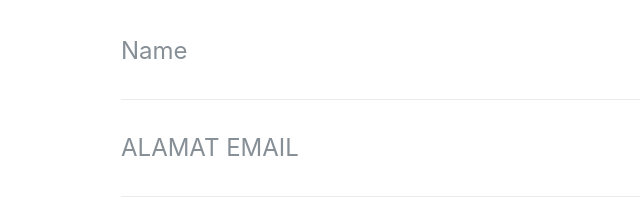
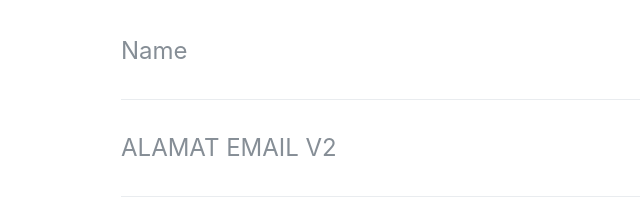
Before and after one commit to razanalia/mini_project, a website with bundled scripts: page index.html in a window 1280 px wide. Shown: the part 2520-2738 px from the top of the page, 154-794 px from the left. Built offline with nearby package versions, Linux system fonts and the light colour scheme.

Commit message:
Update index.html

```diff
--- a/index.html
+++ b/index.html
@@ -184,8 +184,8 @@ RawBlameHistory
               </div>
               <div class="control-group">
                 <div class="form-group floating-label-form-group controls mb-0 pb-2">
-                  <label>ALAMAT EMAIL</label>
-                  <input class="form-control" id="email" type="email" placeholder="ALAMAT EMAIL" required="required" data-validation-required-message="TOLONG TULIS EMAIL ANDA.">
+                  <label>ALAMAT EMAIL V2</label>
+                  <input class="form-control" id="email" type="email" placeholder="ALAMAT EMAIL V2" required="required" data-validation-required-message="TOLONG TULIS EMAIL ANDA.">
                   <p class="help-block text-danger"></p>
                 </div>
               </div>
```
